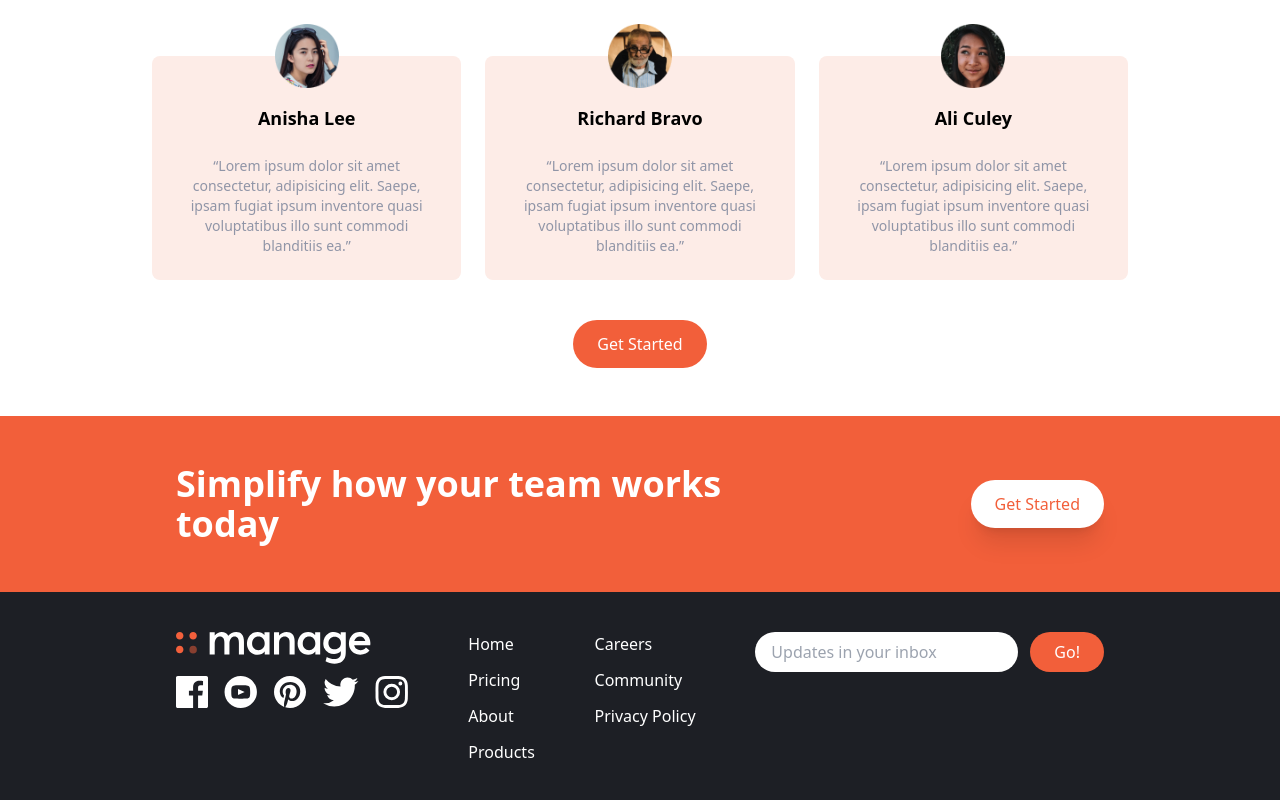
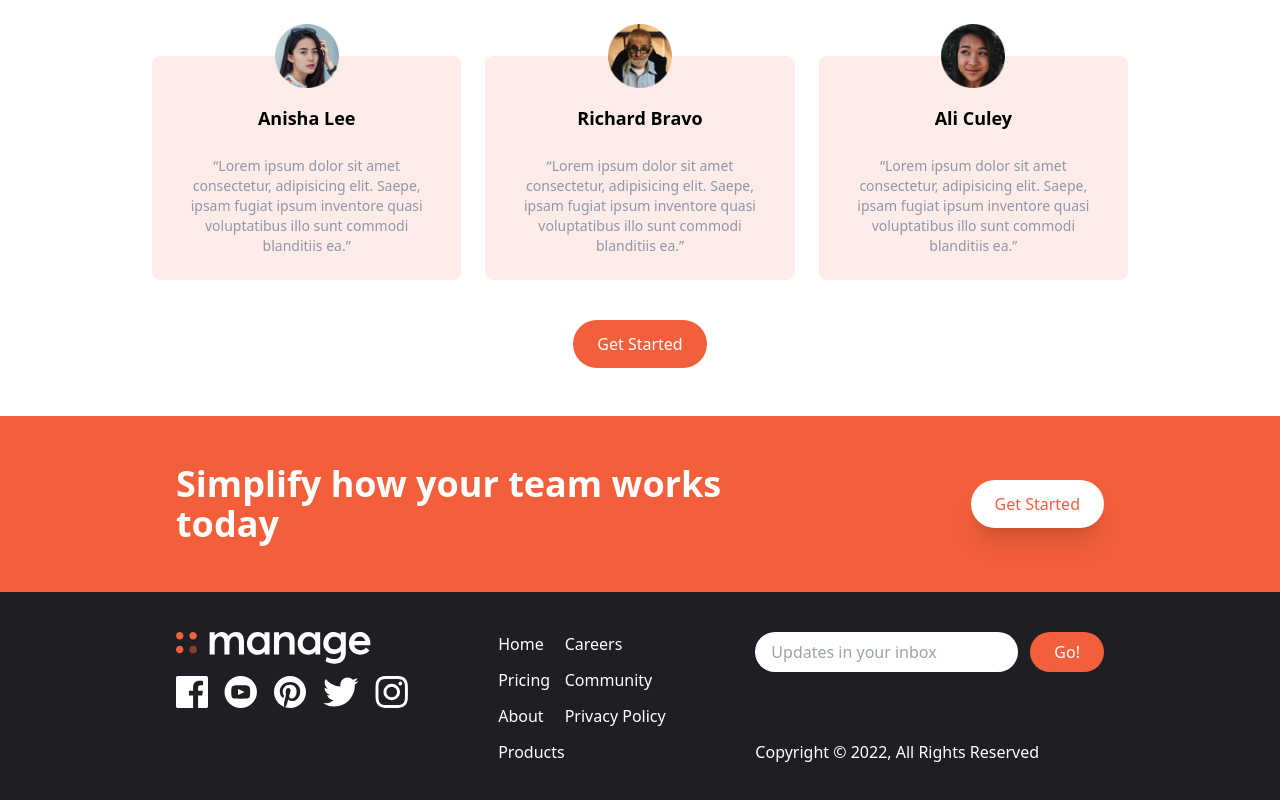
Before and after one commit to luispellizzon/tailwindcss-website, a React (Vite) app: page / in a window 1280 px wide. Shown: the part 1244-2044 px from the top of the page. Built offline with nearby package versions, Linux system fonts and the light colour scheme.

Commit message:
Footer Completed

```diff
--- a/src/components/Footer.jsx
+++ b/src/components/Footer.jsx
@@ -8,6 +8,9 @@
   return (
     <footer className="bg-veryDarkBlue" id="footer">
       <div className="container flex flex-col-reverse justify-between px-6 py-10 mx-auto space-y-8 md:flex-row md:space-y-0">
+        <div className="mx-auto my-6 text-center text-white md:hidden">
+          Copyright &copy; 2022, All Rights Reserved
+        </div>
         {/* Logo & Social Links */}
         <div className="flex flex-col-reverse items-center gap-3 md:gap-3 space-y-8 md:flex-col md:space-y-0 md:items-start">
           {/* Image Container */}
@@ -34,7 +37,7 @@
           </div>
         </div>
         {/* List Container */}
-
+        <div className="flex justify-evenly">
           <div className="flex justify-around space-x-32">
             <div className="flex flex-col space-y-3 text-white">
               <a href="" className="hover:text-brightRed">
@@ -64,6 +67,7 @@
               </a>
             </div>
           </div>
+        </div>
 
         {/* Input Container */}
         <div className="flex flex-col justify-between">
@@ -79,6 +83,9 @@
               </button>
             </div>
           </form>
+          <div className="hidden text-white md:block">
+            Copyright &copy; 2022, All Rights Reserved
+          </div>
         </div>
       </div>
     </footer>
```
Lines whose indentation alone changed are shown as unchanged.
